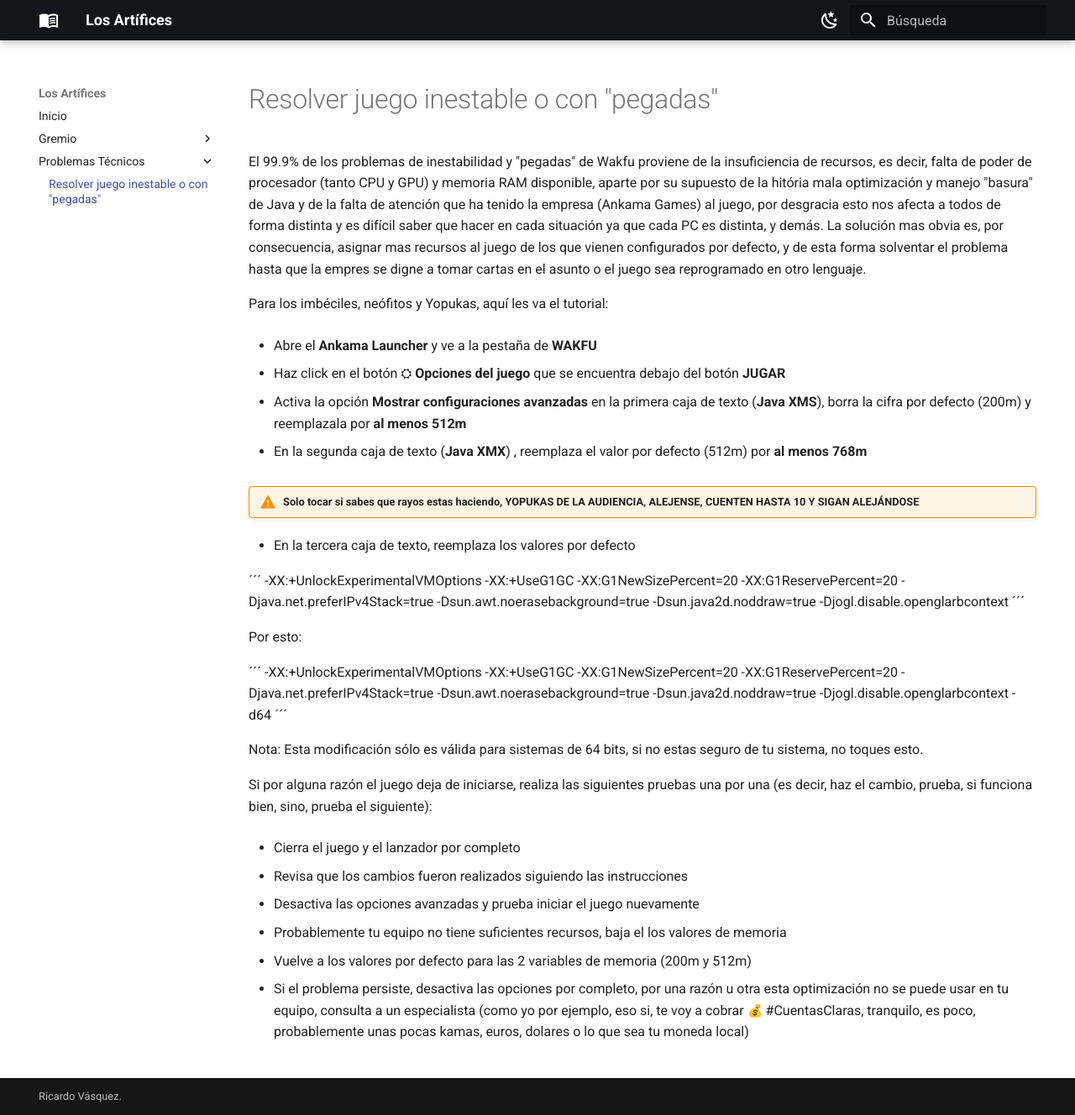
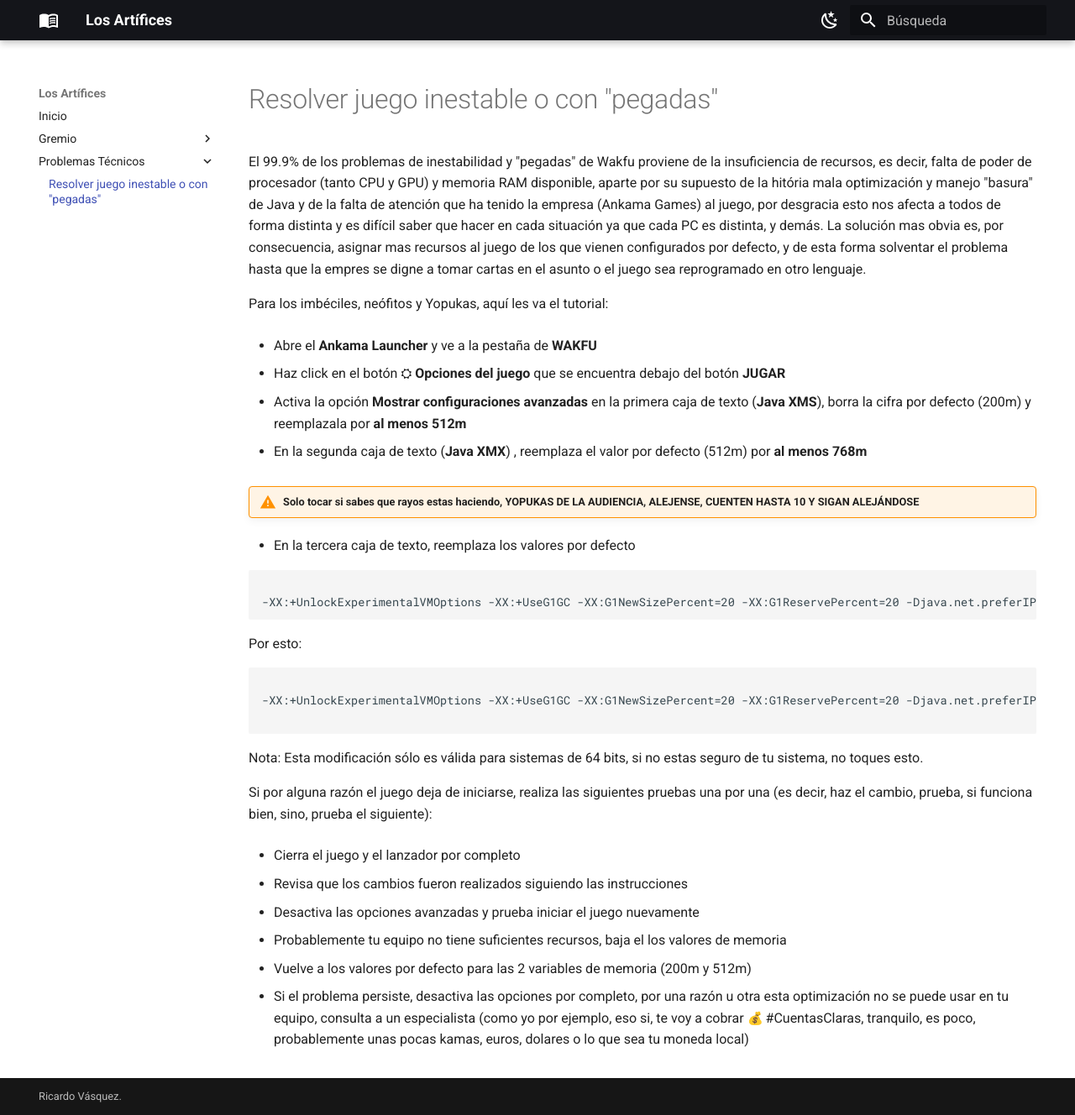
Before and after one commit to Rasmez/los-artifices, an MkDocs documentation site: the page built from docs/ram_fix.md, in a window 1280 px wide and 1328 px high. Shown: the whole window at 84% size. Built offline with MkDocs 1.6.1 and Material for MkDocs 9.7.7, drawn with Linux system fonts in a browser that asks for light colours; emoji names are drawn with the system emoji font.

Commit message:
Fix codeblock syntax error

````diff
--- a/docs/ram_fix.md
+++ b/docs/ram_fix.md
@@ -18,15 +18,18 @@
 
 * En la tercera caja de texto, reemplaza los valores por defecto
 
-´´´
+```bash
+
 -XX:+UnlockExperimentalVMOptions -XX:+UseG1GC -XX:G1NewSizePercent=20 -XX:G1ReservePercent=20 -Djava.net.preferIPv4Stack=true -Dsun.awt.noerasebackground=true -Dsun.java2d.noddraw=true -Djogl.disable.openglarbcontext
-´´´
+```
 
  Por esto:
 
-´´´
+```bash
+
 -XX:+UnlockExperimentalVMOptions -XX:+UseG1GC -XX:G1NewSizePercent=20 -XX:G1ReservePercent=20 -Djava.net.preferIPv4Stack=true -Dsun.awt.noerasebackground=true -Dsun.java2d.noddraw=true -Djogl.disable.openglarbcontext -d64
-´´´
+
+```
 
  Nota: Esta modificación sólo es válida para sistemas de 64 bits, si no estas seguro de tu sistema, no toques esto.
 
````
